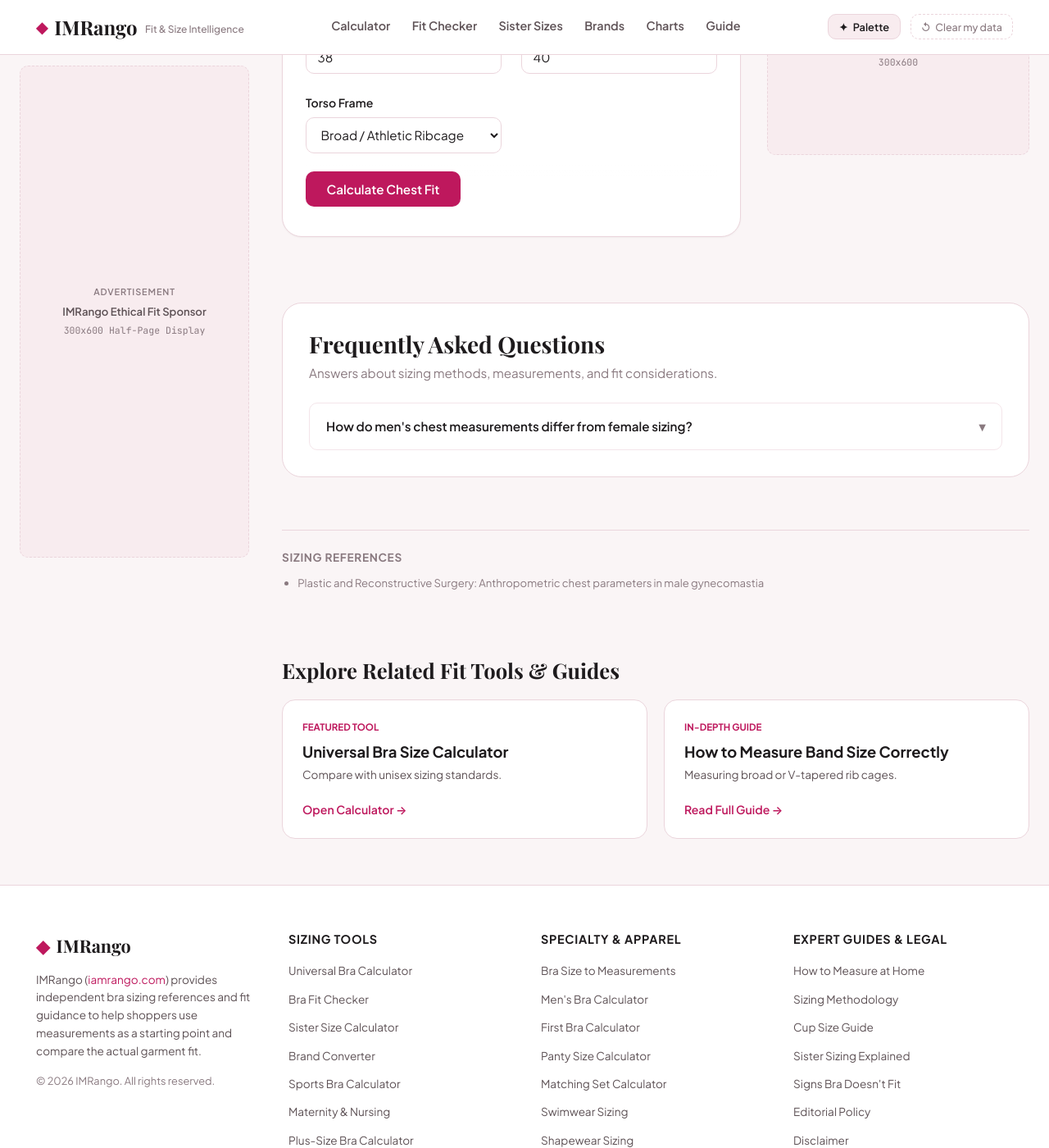
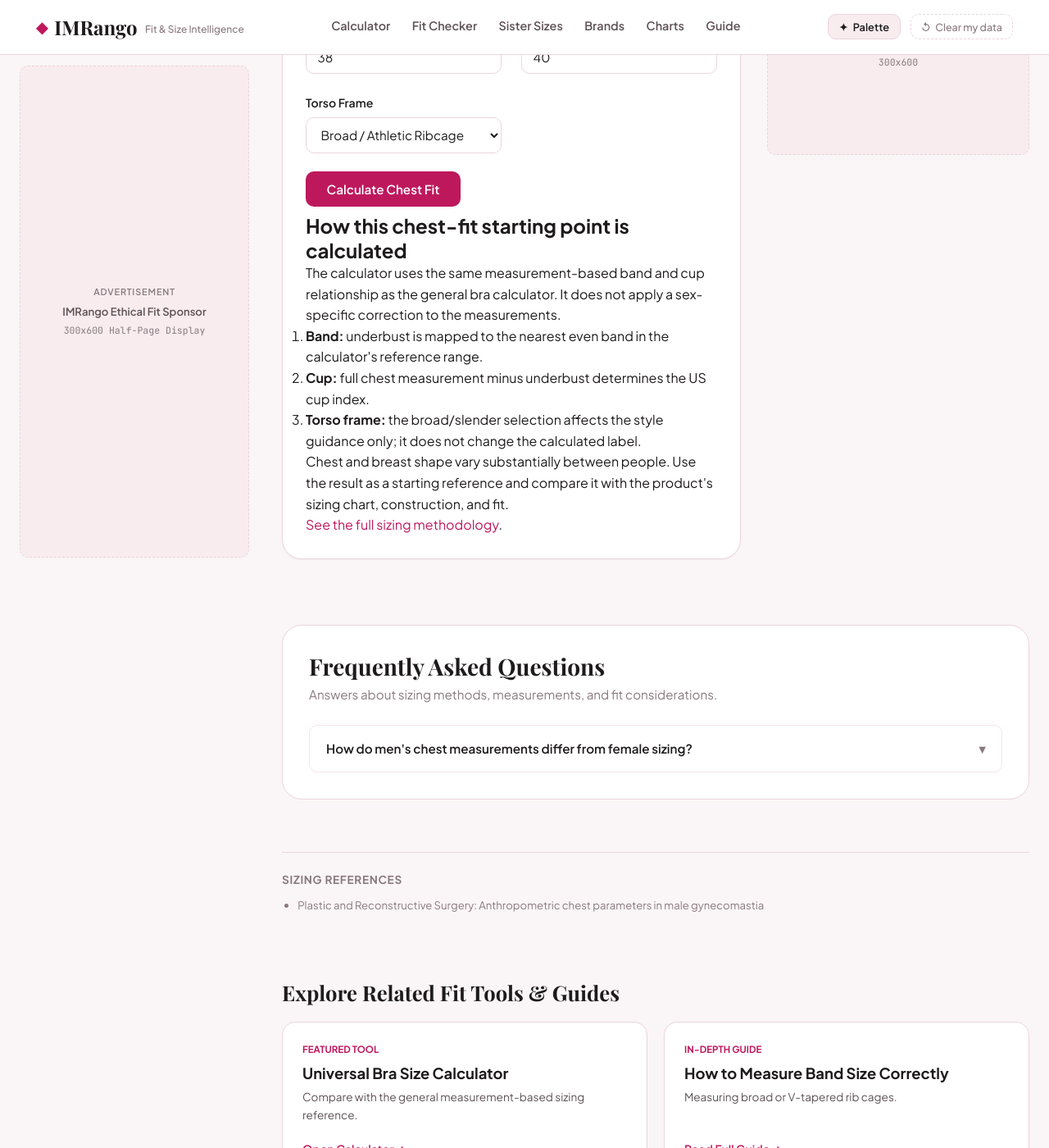
Before and after one commit to sharpedge74-cmyk/Bra-Size-Pro, a Jekyll site: the page built from mens-bra-calculator.html, in a window 1280 px wide and 1400 px high, scrolled down 579 px. Shown: the whole window at 82% size. Built offline with Jekyll 4.4.1, drawn with Linux system fonts in a browser that asks for light colours; some web fonts are replaced.

Commit message:
Add specific calculation reference to mens-bra-calculator.html

```diff
--- a/mens-bra-calculator.html
+++ b/mens-bra-calculator.html
@@ -12,7 +12,7 @@
   - "Plastic and Reconstructive Surgery: Anthropometric chest parameters in male gynecomastia"
 related_tool:
   title: "Universal Bra Size Calculator"
-  desc: "Compare with unisex sizing standards."
+  desc: "Compare with the general measurement-based sizing reference."
   url: "/bra-size-calculator"
 related_guide:
   title: "How to Measure Band Size Correctly"
@@ -65,6 +65,18 @@
     </div>
   </form>
 
+<section class="calculator-reference" aria-labelledby="mens-reference-heading">
+  <h2 id="mens-reference-heading">How this chest-fit starting point is calculated</h2>
+  <p>The calculator uses the same measurement-based band and cup relationship as the general bra calculator. It does not apply a sex-specific correction to the measurements.</p>
+  <ol>
+    <li><strong>Band:</strong> underbust is mapped to the nearest even band in the calculator's reference range.</li>
+    <li><strong>Cup:</strong> full chest measurement minus underbust determines the US cup index.</li>
+    <li><strong>Torso frame:</strong> the broad/slender selection affects the style guidance only; it does not change the calculated label.</li>
+  </ol>
+  <p>Chest and breast shape vary substantially between people. Use the result as a starting reference and compare it with the product's sizing chart, construction, and fit.</p>
+  <p><a href="/bra-sizing-methodology">See the full sizing methodology</a>.</p>
+</section>
+
   <div id="mens-result-box" class="sizing-result-box" style="display: none; margin-top: 2rem;">
     <div class="result-badge">Chest Fit Starting Point</div>
     <div class="result-hero-size" id="mb-res-size">38B</div>
```
